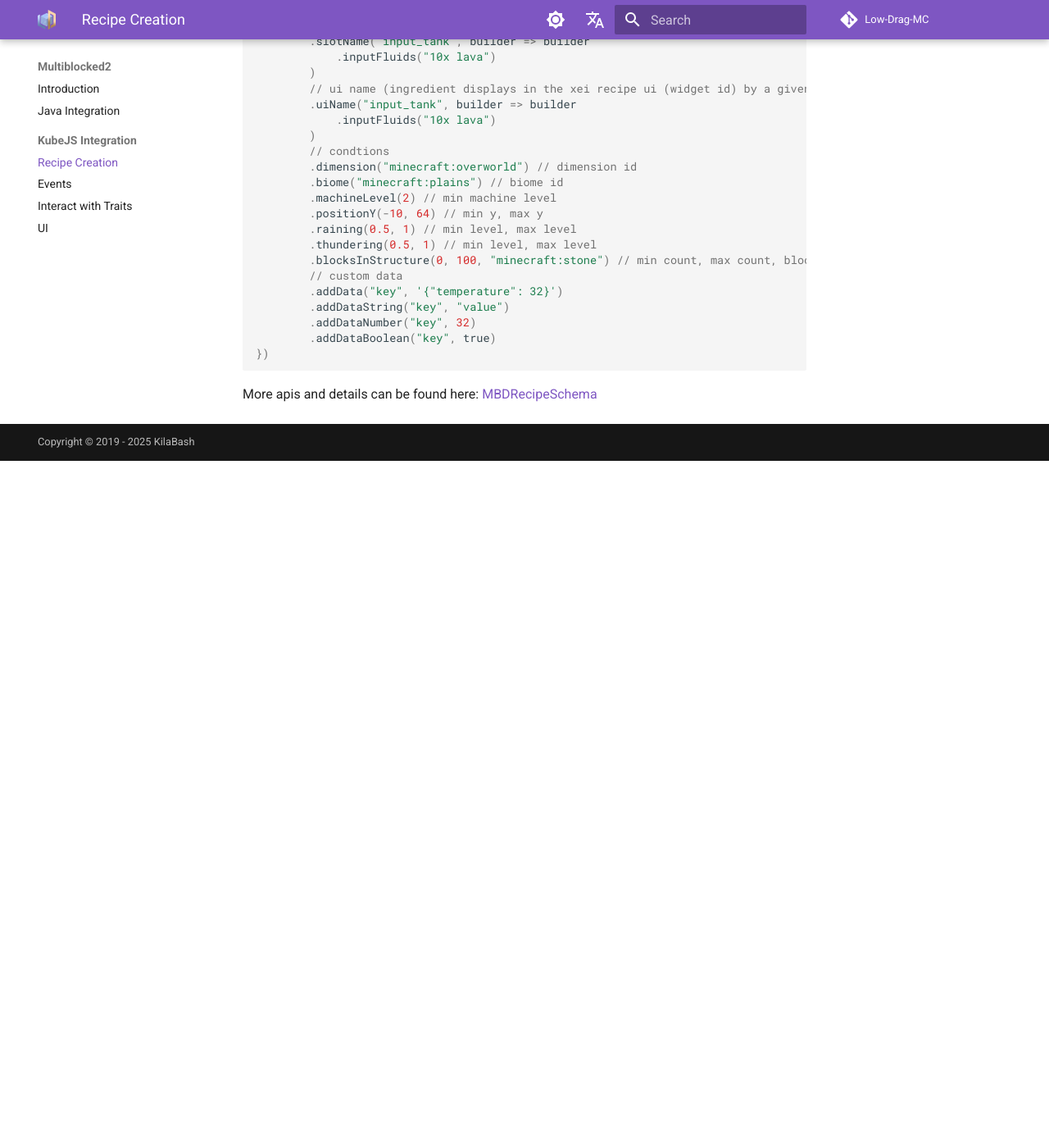
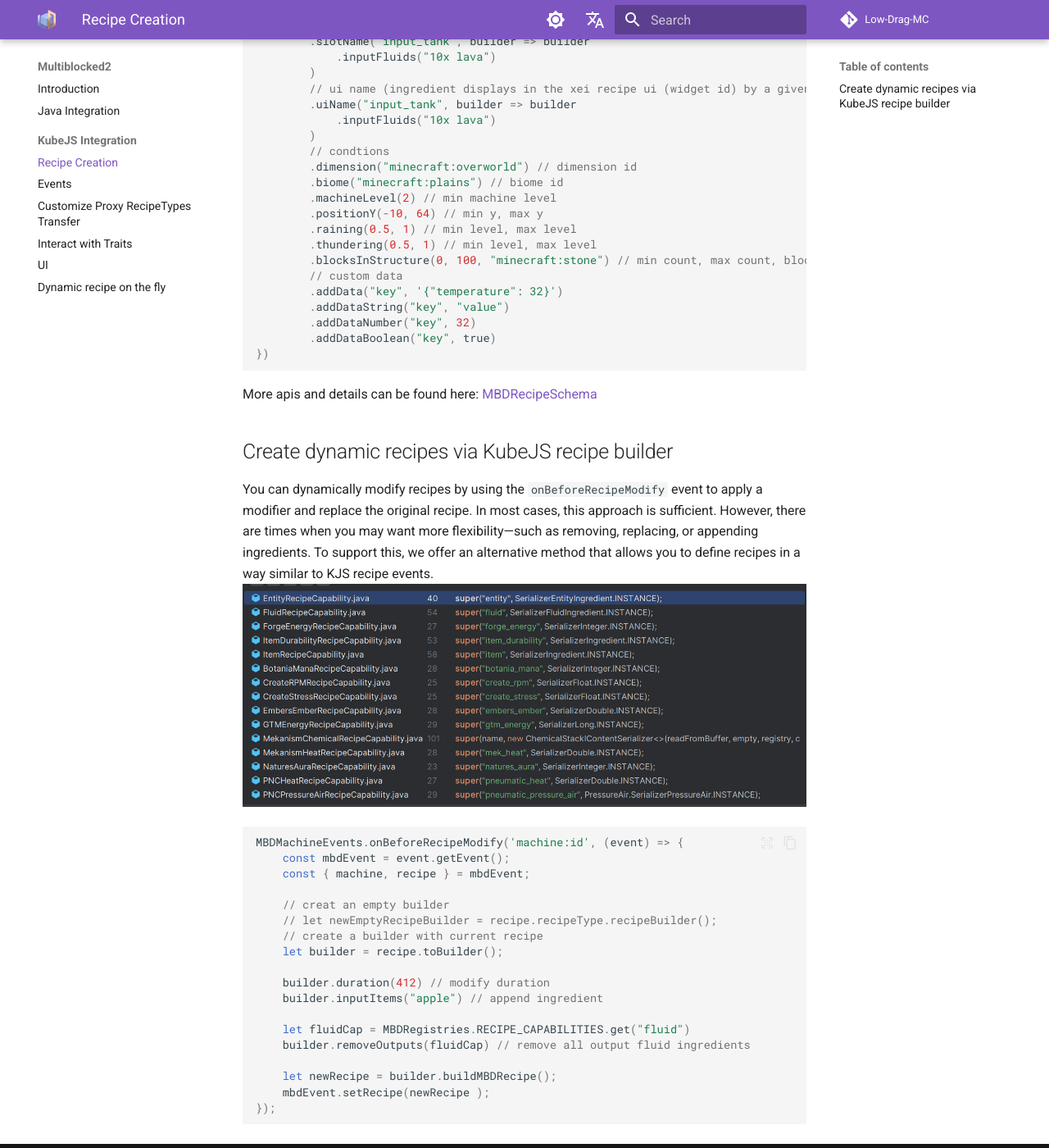
Before and after one commit to Tcat2000/LowDragMC-Doc, an MkDocs documentation site: the page built from docs/multiblocked2/KubeJS/recipe.md, in a window 1280 px wide and 1400 px high, scrolled down 1325 px. Shown: the whole window at 82% size. Built offline with MkDocs 1.6.1 and Material for MkDocs 9.7.7, drawn with Linux system fonts in a browser that asks for light colours; comment, search, counter and statistics services are not loaded; before the commit the page ends 1887 px from its top, so only the background shows below that.

Commit message:
mbd2 doc

````diff
--- a/docs/multiblocked2/KubeJS/recipe.md
+++ b/docs/multiblocked2/KubeJS/recipe.md
@@ -82,3 +82,29 @@
 ```
 
 More apis and details can be found here: [MBDRecipeSchema](https://github.com/Low-Drag-MC/Multiblocked2/blob/1.20.1/src/main/java/com/lowdragmc/mbd2/integration/kubejs/recipe/MBDRecipeSchema.java)
+
+## Create dynamic recipes via KubeJS recipe builder
+
+You can dynamically modify recipes by using the `onBeforeRecipeModify` event to apply a modifier and replace the original recipe. In most cases, this approach is sufficient.
+However, there are times when you may want more flexibility—such as removing, replacing, or appending ingredients. To support this, we offer an alternative method that allows you to define recipes in a way similar to KJS recipe events.
+![alt text](../assets/capability_names.png)
+```js
+MBDMachineEvents.onBeforeRecipeModify('machine:id', (event) => {
+    const mbdEvent = event.getEvent();
+    const { machine, recipe } = mbdEvent;
+
+    // creat an empty builder
+    // let newEmptyRecipeBuilder = recipe.recipeType.recipeBuilder();
+    // create a builder with current recipe
+    let builder = recipe.toBuilder();
+
+    builder.duration(412) // modify duration
+    builder.inputItems("apple") // append ingredient
+
+    let fluidCap = MBDRegistries.RECIPE_CAPABILITIES.get("fluid")
+    builder.removeOutputs(fluidCap) // remove all output fluid ingredients
+
+    let newRecipe = builder.buildMBDRecipe();
+    mbdEvent.setRecipe(newRecipe );
+});
+```
````
Also changed, not shown: docs/multiblocked2/KubeJS/proxy_recipetype.md (added, +35 -0 lines), docs/multiblocked2/KubeJS/ui.md (+8 -0 lines), docs/multiblocked2/KubeJS/upgrade_system.md (added, +52 -0 lines), docs/multiblocked2/assets/capability_names.png (added).
